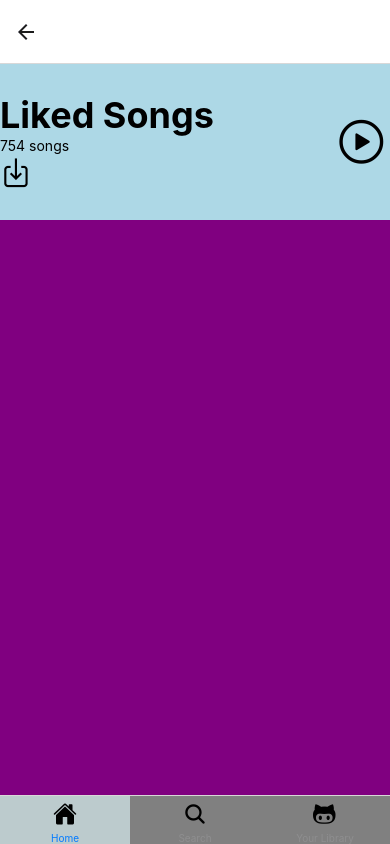
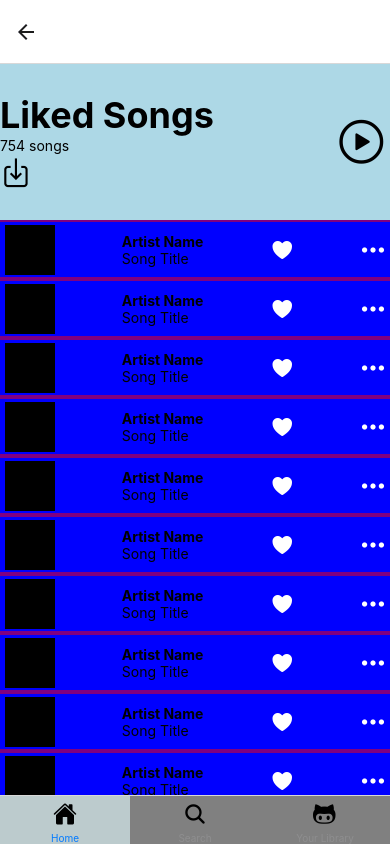
Before and after one commit to MattOrtner/react-native-spotify, a React Native app: screen /LikedSongs in a window 390 px wide. Built offline with nearby package versions, Linux system fonts and the light colour scheme.

Commit message:
render fav songs list

```diff
--- a/components/SingleSong.js
+++ b/components/SingleSong.js
@@ -1,19 +1,25 @@
-import { StyleSheet, Text, View } from "react-native";
+import { StyleSheet, Text, View, Pressable } from "react-native";
 import { Ionicons, Entypo } from "@expo/vector-icons";
 
 import React from "react";
 
 const SingleSong = ({ title, artist }) => {
   return (
-    <View style={styles.container}>
-      <View style={styles.albumCover}></View>
+    <Pressable style={styles.container}>
+      <View style={styles.justify}>
+        <View style={[styles.albumCover, styles.justify]}></View>
+      </View>
       <View style={styles.detailsContainer}>
         <Text style={styles.artist}>{artist}</Text>
         <Text style={styles.title}>{title}</Text>
       </View>
-      <Ionicons name="heart-outline" size={24} color="white" />
-      <Entypo name="dots-three-horizontal" size={24} color="white" />
-    </View>
+      <View style={styles.justify}>
+        <Ionicons name="heart" size={24} color="white" />
+      </View>
+      <View style={styles.justify}>
+        <Entypo name="dots-three-horizontal" size={24} color="white" />
+      </View>
+    </Pressable>
   );
 };
 
@@ -22,14 +28,19 @@ export default SingleSong;
 const styles = StyleSheet.create({
   container: {
     flexDirection: "row",
-    flex: 1,
+    // flex: 1,
     width: "100%",
+    height: 55,
     backgroundColor: "blue",
+    marginVertical: 2,
+    justifyContent: "space-between",
+    alignContent: "center",
+    padding: 5,
   },
   albumCover: {
     backgroundColor: "black",
-    height: 30,
-    width: 30,
+    height: 50,
+    width: 50,
   },
   detailsContainer: {
     justifyContent: "center",
@@ -45,4 +56,7 @@ const styles = StyleSheet.create({
     borderWidth: 2,
     width: "100%",
   },
+  justify: {
+    justifyContent: "center",
+  },
 });
--- a/data/Dummy-Songs.js
+++ b/data/Dummy-Songs.js
@@ -1,157 +1,159 @@
-export const DUMMY_SONGS = [
+const DUMMY_SONGS = [
   {
     artist: "Artist Name",
-    songTitle: "Song Title",
+    title: "Song Title",
     id: new Date().getSeconds() + Math.random() * 10,
   },
   {
     artist: "Artist Name",
-    songTitle: "Song Title",
+    title: "Song Title",
     id: new Date().getSeconds() + Math.random() * 10,
   },
   {
     artist: "Artist Name",
-    songTitle: "Song Title",
+    title: "Song Title",
     id: new Date().getSeconds() + Math.random() * 10,
   },
   {
     artist: "Artist Name",
-    songTitle: "Song Title",
+    title: "Song Title",
     id: new Date().getSeconds() + Math.random() * 10,
   },
   {
     artist: "Artist Name",
-    songTitle: "Song Title",
+    title: "Song Title",
     id: new Date().getSeconds() + Math.random() * 10,
   },
   {
     artist: "Artist Name",
-    songTitle: "Song Title",
+    title: "Song Title",
     id: new Date().getSeconds() + Math.random() * 10,
   },
   {
     artist: "Artist Name",
-    songTitle: "Song Title",
+    title: "Song Title",
     id: new Date().getSeconds() + Math.random() * 10,
   },
   {
     artist: "Artist Name",
-    songTitle: "Song Title",
+    title: "Song Title",
     id: new Date().getSeconds() + Math.random() * 10,
   },
   {
     artist: "Artist Name",
-    songTitle: "Song Title",
+    title: "Song Title",
     id: new Date().getSeconds() + Math.random() * 10,
   },
   {
     artist: "Artist Name",
-    songTitle: "Song Title",
+    title: "Song Title",
     id: new Date().getSeconds() + Math.random() * 10,
   },
   {
     artist: "Artist Name",
-    songTitle: "Song Title",
+    title: "Song Title",
     id: new Date().getSeconds() + Math.random() * 10,
   },
   {
     artist: "Artist Name",
-    songTitle: "Song Title",
+    title: "Song Title",
     id: new Date().getSeconds() + Math.random() * 10,
   },
   {
     artist: "Artist Name",
-    songTitle: "Song Title",
+    title: "Song Title",
     id: new Date().getSeconds() + Math.random() * 10,
   },
   {
     artist: "Artist Name",
-    songTitle: "Song Title",
+    title: "Song Title",
     id: new Date().getSeconds() + Math.random() * 10,
   },
   {
     artist: "Artist Name",
-    songTitle: "Song Title",
+    title: "Song Title",
     id: new Date().getSeconds() + Math.random() * 10,
   },
   {
     artist: "Artist Name",
-    songTitle: "Song Title",
+    title: "Song Title",
     id: new Date().getSeconds() + Math.random() * 10,
   },
   {
     artist: "Artist Name",
-    songTitle: "Song Title",
+    title: "Song Title",
     id: new Date().getSeconds() + Math.random() * 10,
   },
   {
     artist: "Artist Name",
-    songTitle: "Song Title",
+    title: "Song Title",
     id: new Date().getSeconds() + Math.random() * 10,
   },
   {
     artist: "Artist Name",
-    songTitle: "Song Title",
+    title: "Song Title",
     id: new Date().getSeconds() + Math.random() * 10,
   },
   {
     artist: "Artist Name",
-    songTitle: "Song Title",
+    title: "Song Title",
     id: new Date().getSeconds() + Math.random() * 10,
   },
   {
     artist: "Artist Name",
-    songTitle: "Song Title",
+    title: "Song Title",
     id: new Date().getSeconds() + Math.random() * 10,
   },
   {
     artist: "Artist Name",
-    songTitle: "Song Title",
+    title: "Song Title",
     id: new Date().getSeconds() + Math.random() * 10,
   },
   {
     artist: "Artist Name",
-    songTitle: "Song Title",
+    title: "Song Title",
     id: new Date().getSeconds() + Math.random() * 10,
   },
   {
     artist: "Artist Name",
-    songTitle: "Song Title",
+    title: "Song Title",
     id: new Date().getSeconds() + Math.random() * 10,
   },
   {
     artist: "Artist Name",
-    songTitle: "Song Title",
+    title: "Song Title",
     id: new Date().getSeconds() + Math.random() * 10,
   },
   {
     artist: "Artist Name",
-    songTitle: "Song Title",
+    title: "Song Title",
     id: new Date().getSeconds() + Math.random() * 10,
   },
   {
     artist: "Artist Name",
-    songTitle: "Song Title",
+    title: "Song Title",
     id: new Date().getSeconds() + Math.random() * 10,
   },
   {
     artist: "Artist Name",
-    songTitle: "Song Title",
+    title: "Song Title",
     id: new Date().getSeconds() + Math.random() * 10,
   },
   {
     artist: "Artist Name",
-    songTitle: "Song Title",
+    title: "Song Title",
     id: new Date().getSeconds() + Math.random() * 10,
   },
   {
     artist: "Artist Name",
-    songTitle: "Song Title",
+    title: "Song Title",
     id: new Date().getSeconds() + Math.random() * 10,
   },
   {
     artist: "Artist Name",
-    songTitle: "Song Title",
+    title: "Song Title",
     id: new Date().getSeconds() + Math.random() * 10,
   },
 ];
+
+export default DUMMY_SONGS;
--- a/screens/LikedSongsScreen.js
+++ b/screens/LikedSongsScreen.js
@@ -1,9 +1,12 @@
-import { StyleSheet, Text, View, Pressable, FlatList } from "react-native";
+import { StyleSheet, Text, View, Pressable, ScrollView } from "react-native";
 import { Ionicons } from "@expo/vector-icons";
 import SingleSong from "../components/SingleSong";
 import DUMMY_SONGS from "../data/Dummy-Songs";
+import React, { useState } from "react";
 
 const LikedSongsScreen = () => {
+  const [songs, setSongs] = useState(DUMMY_SONGS);
+
   return (
     <View style={styles.screenContainer}>
       <View style={styles.topOfScreen}>
@@ -25,11 +28,15 @@ const LikedSongsScreen = () => {
           </View>
         </View>
       </View>
-      <FlatList
-        data={DUMMY_SONGS}
-        style={{ flex: 1 }}
-        renderItem={SingleSong}
-      />
+      <ScrollView style={{ width: "100%" }}>
+        {songs ? (
+          songs.map((song) => (
+            <SingleSong title={song.title} artist={song.artist} />
+          ))
+        ) : (
+          <Text>You don't have any favorite songs yet</Text>
+        )}
+      </ScrollView>
     </View>
   );
 };
```
